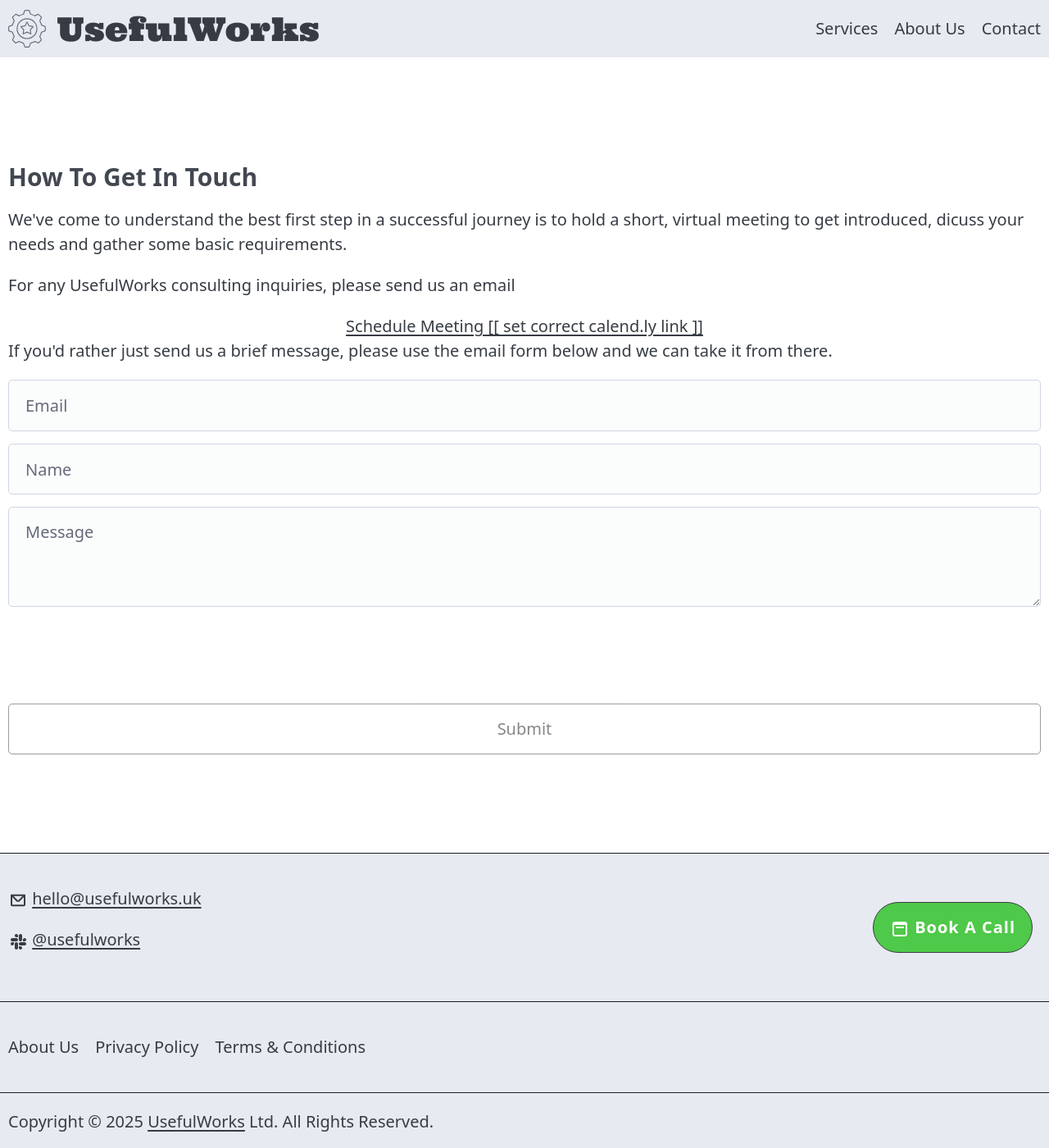
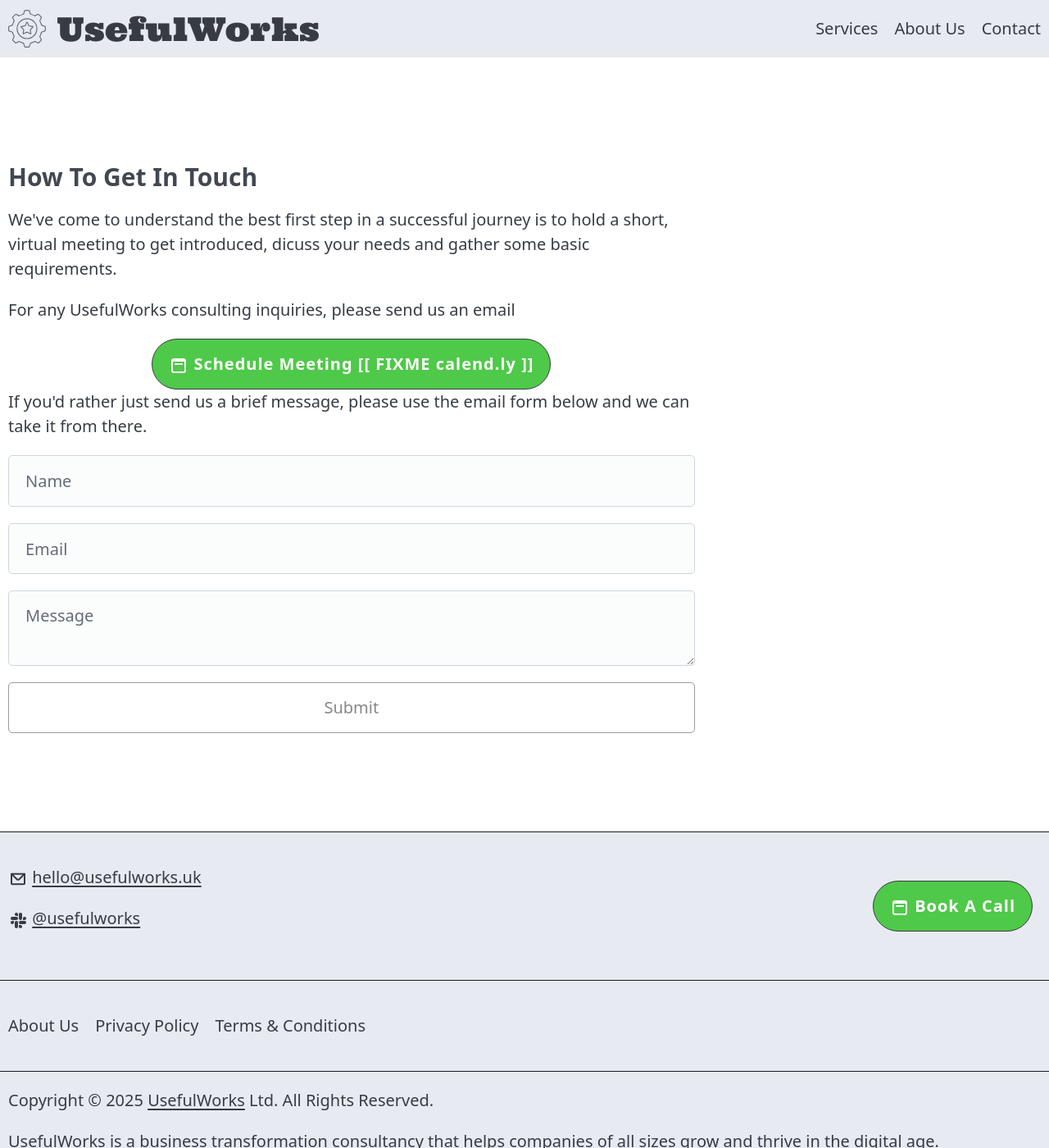
Before and after one commit to usefulworks/usefulworks.github.io, a Jekyll site: the page built from index.html, in a window 1280 px wide and 1400 px high, scrolled down 1274 px. Shown: the whole window at 82% size. Built offline with Jekyll 4.4.1, drawn with Linux system fonts in a browser that asks for light colours.

Commit message:
add formspark form data and recaptcha

```diff
--- a/_layouts/base.html
+++ b/_layouts/base.html
@@ -33,5 +37,15 @@
                 <script type="text/javascript" src="{{ js | relative_url }}?{{ epoch-ms }}"></script>
             {% endfor %}
         {% endif %}
+        {% if layout.external-js %}
+            {% for js in layout.external-js %}
+                <script src="{{ js.href }}" {% if js.async %}{{ "async" }}{% endif %} {% if js.defer %}{{ "defer" }}{% endif %}></script>
+            {% endfor %}
+        {% endif %}
+        {% if page.external-js %}
+            {% for js in page.external-js %}
+                <script src="{{ js.href }}" {% if js.async %}{{ "async" }}{% endif %} {% if js.defer %}{{ "defer" }}{% endif %}></script>
+            {% endfor %}
+        {% endif %}
     </body>
 </html>
--- a/css/style.css
+++ b/css/style.css
@@ -191,7 +191,7 @@
         display: none;
     }
     .hero {
-        background-attachment: fixed; /* parallax-ish effect */
+        background-attachment: fixed;
     }
 }
 
@@ -280,6 +280,11 @@
     }
 }
 
+section.contact {
+    max-width: 67%;
+}
+
+/* footer */
 footer > * {
     padding: var(--pico-nav-element-spacing-vertical) var(--pico-nav-element-spacing-horizontal);
     border-top: var(--pico-border-width) solid var(--pico-contrast-border);
--- a/index.html
+++ b/index.html
@@ -29,41 +33,31 @@
     <p>For any UsefulWorks consulting inquiries, please send us an email <a href="mailto:{{ site.email }}?subject=UsefulWorks consulting inquiry">{{ site.email }}</a></p>
 
     <div style="text-align: center">
-        <a href="https://calendly.com/FIXME/meeting" class="schedule-btn actionbtn"><span class="far fa-calendar-check" aria-hidden="true" hidden></span>Schedule Meeting [[ set correct calend.ly link ]]</a>
+        <a href="https://calendly.com/FIXME/meeting" role="button" class="action-button">
+            <svg><use href="#svg-calendar-icon" /></svg>
+            <span>Schedule Meeting [[ FIXME calend.ly ]]</span>
+        </a>
     </div>
 
     <p>If you&apos;d rather just send us a brief message, please use the email form below and we can take it from there.</p>
 
-    <form action="https://submit-form.com/FIXME" class="form" id="contact-form">
-        <input type="email" name="email" required="required" class="form-control input-lg" placeholder="Email" title="Email" style="margin-bottom: 15px" />
-        <input type="text" name="name" class="form-control input-lg" placeholder="Name" title="Name" style="margin-bottom: 15px" />
-        <textarea type="text" name="content" class="form-control input-lg" placeholder="Message" title="Message" required="required" rows="3"></textarea>
-        <div class="g-recaptcha" data-sitekey="" data-callback="enableSubmitContact">
-            <div style="width: 304px; height: 78px">
-                <div>
-                    <!--iframe
-                        title="reCAPTCHA"
-                        width="304"
-                        height="78"
-                        role="presentation"
-                        name="a-qiwu2yrp9kp6"
-                        frameborder="0"
-                        scrolling="no"
-                        sandbox="allow-forms allow-popups allow-same-origin allow-scripts allow-top-navigation allow-modals allow-popups-to-escape-sandbox allow-storage-access-by-user-activation"
-                        src="https://www.google.com/recaptcha/api2/anchor?FIXME">
-                    </iframe-->
-                </div>
-                <textarea
-                    id="g-recaptcha-response"
-                    name="g-recaptcha-response"
-                    class="g-recaptcha-response"
-                    style="width: 250px; height: 40px; border: 1px solid rgb(193, 193, 193); margin: 10px 25px; padding: 0px; resize: none; display: none"></textarea>
-            </div>
-        </div>
-        <input type="hidden" name="_feedback.success.title" value="Thanks for contacting AttaliTech, we'll be in touch shortly!" />
-        <input type="hidden" name="_email.from" value="Formspark AttaliTech" />
+    <form action="https://submit-form.com/uYwztaWKq" class="form" id="contact-form">
+        <label for="name" aria-hidden="true" hidden>Name</label>
+        <input type="text" id="name" name="name" placeholder="Name" required="true" />
+        <label for="email" aria-hidden="true" hidden>Email</label>
+        <input type="email" id="email" name="email" placeholder="Email" required="true" />
+        <label for="message" aria-hidden="true" hidden>Message</label>
+        <textarea id="message" name="message" placeholder="Message" required=""></textarea>
+
+        <div id="g-recaptcha" class="g-recaptcha"></div>
+
+        <input type="hidden" name="_feedback.success.title" value="Thanks for contacting UsefulWorks, we'll be in touch shortly!" />
+        <input type="hidden" name="_email.from" value="Formspark UsefulWorks" />
         <input type="hidden" name="_feedback.error.title" value='An error occurred (did you check the "I&apos;m not a robot" box?)' />
         <p></p>
-        <button id="submit_contact" type="submit" class="" disabled="">Submit</button>
+        <button id="submit_contact" type="submit" class="" disabled="false">Submit</button>
     </form>
+    <script type="text/javascript">
+        var grecaptcha_load = () => { grecaptcha.render('g-recaptcha', { 'sitekey' : '6Lf7ReQqAAAAAKErE6ZEBwh2-cx9UGae8VBWe-Nx' });}
+    </script>
 </section>
```
Also changed, not shown: other parts of _layouts/base.html (+4 -0 lines), other parts of index.html (+4 -0 lines).
